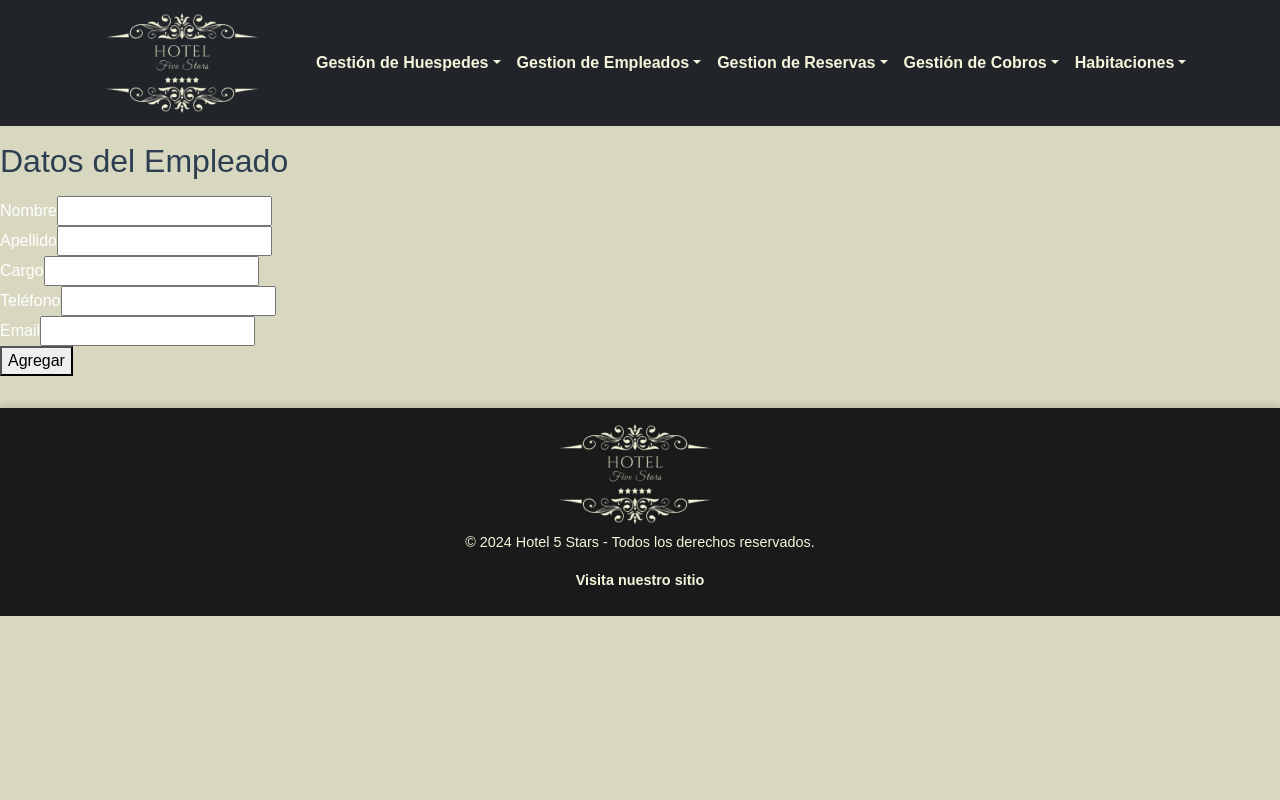
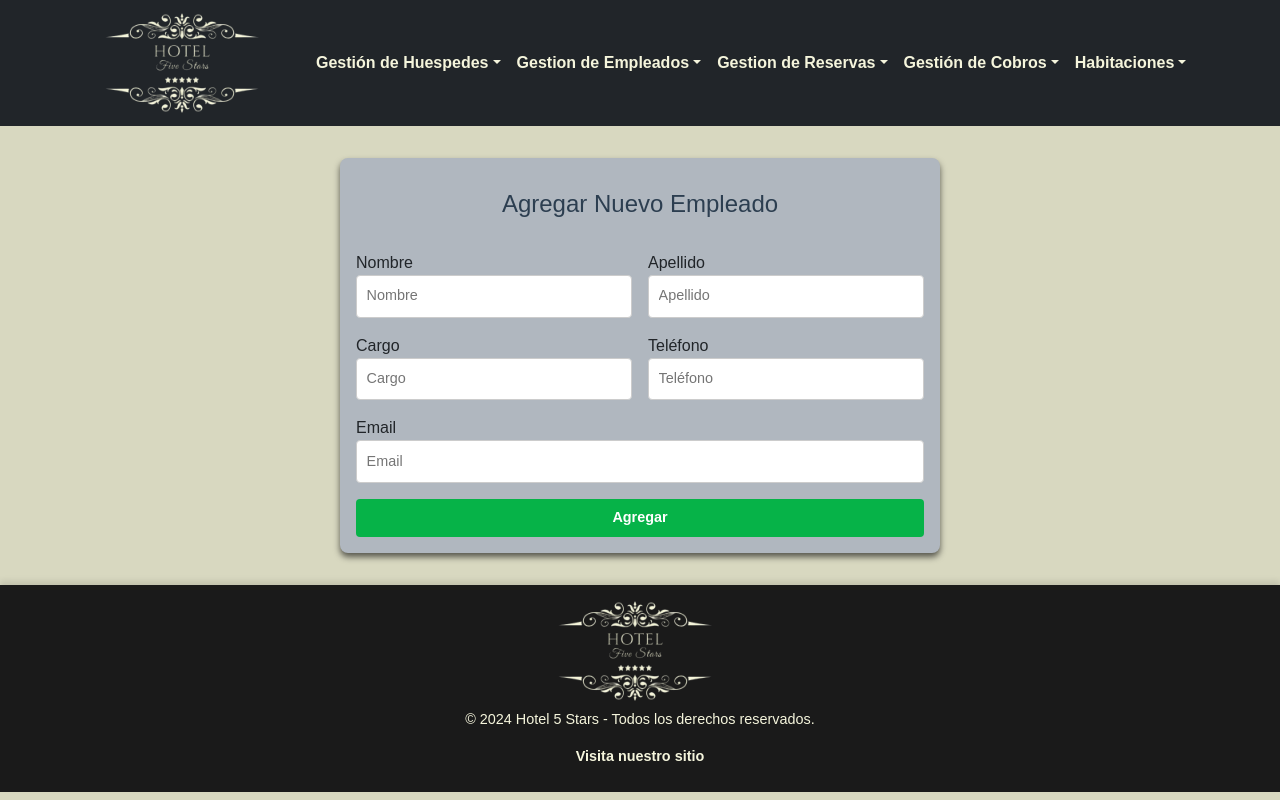
Before and after one commit to Psiquee/Sistema-Hotel, a React (Create React App) app in the folder frontend/: page /add-employee in a window 1280 px wide. Built offline with nearby package versions, Linux system fonts and the light colour scheme.

Commit message:
diseño a componente empleados

```diff
--- a/frontend/src/components/empleados/EmpleadosForm.jsx
+++ b/frontend/src/components/empleados/EmpleadosForm.jsx
@@ -1,4 +1,3 @@
-
 import React, { useEffect, useState } from 'react';
 import { useParams, useNavigate } from 'react-router-dom';
 import useAdd from '../../hooks/useAdd';
@@ -17,17 +16,15 @@ const EmpleadosForm = () => {
         Email: ''
     });
     const [loading, setLoading] = useState(false);
-    const { addItem,  error: addError } = useAdd('http://localhost:3001/api/empleados', 'Empleado agregado correctamente');
-    const { editItem,  error: editError } = useEdit('http://localhost:3001/api/empleados', 'Empleado actualizado correctamente');
-
-
+    const { addItem, error: addError } = useAdd('http://localhost:3001/api/empleados', 'Empleado agregado correctamente');
+    const { editItem, error: editError } = useEdit('http://localhost:3001/api/empleados', 'Empleado actualizado correctamente');
 
     useEffect(() => {
-        if (id) {  //si el id coincide se habilita edicion
+        if (id) { // Si el id coincide se habilita edición
             setLoading(true);
             getEmployeeById(id)
                 .then((data) => {
-                    setEmployee(data);  //relleno campo
+                    setEmployee(data); // Rellenar campos
                     setLoading(false);
                 })
                 .catch((error) => {
@@ -37,28 +34,28 @@ const EmpleadosForm = () => {
         }
     }, [id]);
 
-    //envio
+    // Manejo del envío del formulario
     const handleSubmit = async (e) => {
         e.preventDefault();
         setLoading(true);
 
         try {
             if (id) {
-                // si coincide id edit
+                // Si coincide id, editar
                 await editItem(id, employee);
             } else {
-                // sino hay se crea uno nuevo
+                // Si no hay id, crear uno nuevo
                 await addItem(employee);
             }
             setLoading(false);
-            navigate('/employees');  //reedireccion
+            navigate('/employees'); // Redirección
         } catch (error) {
             console.error('Error al guardar el empleado:', error);
             setLoading(false);
         }
     };
 
-    //manejo  cambios
+    // Manejo de cambios en los campos del formulario
     const handleChange = (e) => {
         const { name, value } = e.target;
         setEmployee((prevEmployee) => ({
@@ -67,68 +64,77 @@ const EmpleadosForm = () => {
         }));
     };
 
-
-    if (loading) return (
-        <div className="spinner-border" role="status">
-          <span className="visually-hidden">Cargando...</span>
-        </div>
-      );
-
+    if (loading)
+        return (
+            <div className="spinner-border" role="status">
+                <span className="visually-hidden">Cargando...</span>
+            </div>
+        );
 
     return (
         <div>
-            <h2 id='list-title'>Datos del Empleado</h2>
-            <form id='form-employees ' onSubmit={handleSubmit}>
+            <form id="form-employees" onSubmit={handleSubmit}>
+                <h2 id="list-title">{id ? 'Editar Empleado' : 'Agregar Nuevo Empleado'}</h2>
                 <div>
-                    <label style={{ color: 'white' }}>Nombre</label>
+                    <label>Nombre</label>
                     <input
                         type="text"
                         name="Nombre"
+                        placeholder="Nombre"
                         value={employee.Nombre}
                         onChange={handleChange}
+                        required
                     />
                 </div>
                 <div>
-                    <label style={{ color: 'white' }}>Apellido</label>
+                    <label>Apellido</label>
                     <input
                         type="text"
                         name="Apellido"
+                        placeholder="Apellido"
                         value={employee.Apellido}
                         onChange={handleChange}
+                        required
                     />
                 </div>
                 <div>
-                    <label style={{ color: 'white' }}>Cargo</label>
+                    <label>Cargo</label>
                     <input
                         type="text"
                         name="Cargo"
+                        placeholder="Cargo"
                         value={employee.Cargo}
                         onChange={handleChange}
                     />
                 </div>
                 <div>
-                    <label style={{ color: 'white' }}>Teléfono</label>
+                    <label>Teléfono</label>
                     <input
                         type="text"
                         name="Telefono"
+                        placeholder="Teléfono"
                         value={employee.Telefono}
                         onChange={handleChange}
                     />
                 </div>
-                <div>
-                    <label style={{ color: 'white' }}>Email</label>
+                <div className="email-container">
+                    <label>Email</label>
                     <input
                         type="email"
                         name="Email"
+                        placeholder="Email"
                         value={employee.Email}
                         onChange={handleChange}
+                        required
                     />
                 </div>
-                <button type="submit">{id ? 'Actualizar' : 'Agregar'}</button>
+                <div className="button-container">
+                    <button type="submit">{id ? 'Actualizar' : 'Agregar'}</button>
+                </div>
             </form>
 
-            {addError && <div>{addError}</div>}
-            {editError && <div>{editError}</div>}
+            {addError && <div className="alert alert-danger">{addError}</div>}
+            {editError && <div className="alert alert-danger">{editError}</div>}
         </div>
     );
 };
--- a/frontend/src/styles/Empleados.css
+++ b/frontend/src/styles/Empleados.css
@@ -0,0 +1,145 @@
+#form-employees {
+    background-color: #b0b7bf;
+    border-radius: 8px;
+    padding: 1rem;
+    box-shadow: 0px 4px 6px rgba(0, 0, 0, 0.603);
+    max-width: 600px;
+    margin: 2rem auto;
+    display: grid;
+    grid-template-columns: repeat(2, 1fr); /* Dos columnas iguales */
+    gap: 1rem; /* Espaciado entre columnas y filas */
+  }
+
+  /* Centramos el título en una fila separada */
+  #form-employees h2 {
+    grid-column: span 2; /* Ocupa ambas columnas */
+    text-align: center;
+    font-size: 1.5rem;
+    margin-bottom: 1rem;
+  }
+
+  /* Ajustamos los div contenedores para las etiquetas y los inputs */
+  #form-employees div {
+    display: flex;
+    flex-direction: column;
+  }
+
+  /* Email ocupa ambas columnas */
+  #form-employees .email-container {
+    grid-column: span 2;
+  }
+
+  /* Botón ocupa ambas columnas y está centrado */
+  #form-employees .button-container {
+    grid-column: span 2;
+    display: flex;
+    justify-content: center;
+  }
+
+  /* Estilos de inputs */
+  #form-employees input {
+    width: 100%;
+    padding: 0.6rem;
+    border: 1px solid #ccc;
+    border-radius: 4px;
+    font-size: 0.9rem;
+    color: #2c3e50;
+  }
+
+  #form-employees input:focus {
+    outline: none;
+    border-color: #007bff;
+  }
+
+  /* Botón */
+  #form-employees button {
+    padding: 0.5rem 1rem;
+    font-size: 0.9rem;
+    font-weight: bold;
+    color: white;
+    background-color: #06b348;
+    border: none;
+    border-radius: 4px;
+    cursor: pointer;
+    transition: background-color 0.3s ease;
+  }
+
+  #form-employees button:hover {
+    background-color: #e0a800;
+  }
+
+
+
+  /* Contenedor de la tabla */
+  .table-responsive {
+    overflow-x: auto;
+    display: block; /* Cambiamos a block para mejor scroll en pantallas pequeñas */
+    width: 100%;
+    padding: 1rem;
+    box-sizing: border-box;
+  }
+
+  /* Tabla base */
+  table {
+    width: 100%;
+    border-collapse: collapse;
+    margin: 1rem 0;
+  }
+
+  table th, table td {
+    padding: 12px 15px;
+    text-align: left;
+    vertical-align: middle;
+    color: #2c3e50;
+    border: 1px solid #dee2e6; /* Añadimos bordes */
+  }
+
+  table thead tr {
+    background-color: #f8f9fa;
+  }
+
+  table tbody tr:hover {
+    background-color: #f1f1f1;
+  }
+
+  /* Estilos responsivos para pantallas menores a 768px */
+  @media (max-width: 768px) {
+    table {
+      display: block; /* Convertir tabla a formato de bloque */
+    }
+    table tbody {
+      width: 50%;
+    }
+
+    thead {
+      display: none; /* Ocultar encabezados de la tabla */
+    }
+
+    tbody tr {
+      display: flex;
+      flex-direction: column; /* Cada fila se convierte en una tarjeta */
+      margin-bottom: 1rem;
+      border: 1px solid #ddd; /* Añadir bordes a las "tarjetas" */
+      border-radius: 8px;
+      padding: 0.5rem;
+    }
+
+    tbody tr td {
+      display: flex;
+      justify-content: space-between;
+      padding: 0.5rem;
+      width: 100%; /* Las celdas ocupan todo el ancho */
+    }
+
+    tbody tr td::before {
+      content: attr(data-label); /* Usamos data-label para mostrar encabezados */
+      font-weight: bold;
+      color: #2c3e50;
+      flex: 0 0 40%; /* Tamaño de las etiquetas */
+      text-align: left;
+    }
+
+    tbody tr td:last-child {
+      justify-content: center;
+    }
+  }
```
